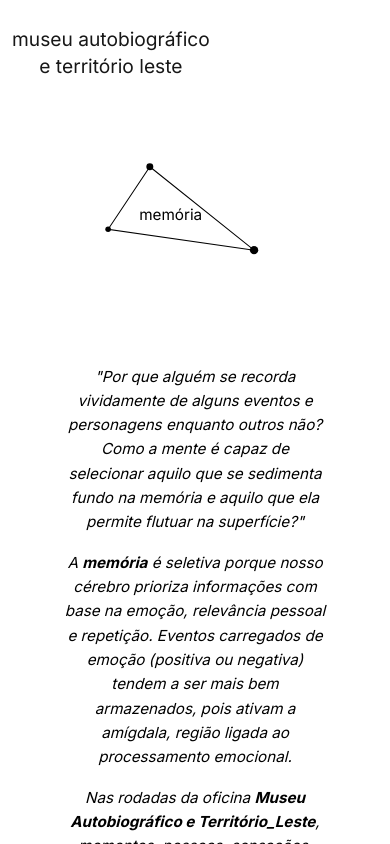
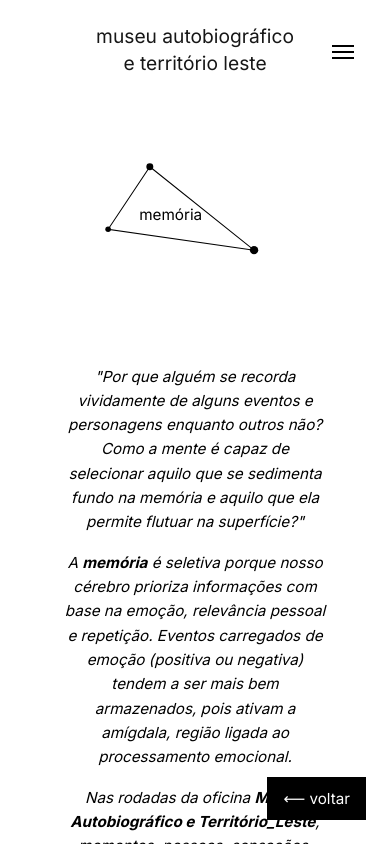
Before and after one commit to caiocastelhano/museu-autobiografico, a Next.js app: page /memoria in a window 390 px wide. Built offline with nearby package versions, Linux system fonts and the light colour scheme.

Commit message:
Acrescenta botão de voltar, resolve problema de Navbar e cria componentes BacktoHomeButton e TopMenu para facilitar lógica da versão responsiva

```diff
--- /dev/null
+++ b/src/app/components/BackToHomeButton.jsx
@@ -0,0 +1,11 @@
+// components/BackToHomeButton.jsx
+import Link from "next/link";
+import styles from "../styles/BackToHomeButton.module.css";
+
+export default function BackToHomeButton() {
+  return (
+    <Link href="/" className={styles.backButton}>
+      ⟵ voltar
+    </Link>
+  );
+}
--- /dev/null
+++ b/src/app/components/TopMenu.jsx
@@ -0,0 +1,27 @@
+// components/TopMenu.jsx
+"use client";
+
+import { useEffect, useState } from "react";
+import Link from "next/link";
+import MobileMenu from "./MobileMenu";
+import styles from "../styles/Page.module.css"; // ou outro css central
+
+export default function TopMenu() {
+  const [isMobile, setIsMobile] = useState(false);
+
+  useEffect(() => {
+    const check = () => setIsMobile(window.innerWidth <= 768);
+    check();
+    window.addEventListener("resize", check);
+    return () => window.removeEventListener("resize", check);
+  }, []);
+
+  return isMobile ? (
+    <MobileMenu />
+  ) : (
+    <div className={styles.desktopMenu}>
+      <Link href="/sobre"><div className={styles.sobre}>sobre/about</div></Link>
+      <Link href="/contato"><div className={styles.contato}>contato/contact</div></Link>
+    </div>
+  );
+}
--- a/src/app/memoria/page.js
+++ b/src/app/memoria/page.js
@@ -4,11 +4,14 @@ import Navbar from "@/app/components/Navbar";
 import Footer from "@/app/components/Footer";
 import styles from "@/app/memoria/Memoria.module.css";
 import Image from "next/image";
+import BackToHomeButton from "@/app/components/BackToHomeButton";
+import TopMenu from "@/app/components/TopMenu";
 
 export default function MemoriaPage() {
   return (
     <div className={styles.pageContainer}>
       <Navbar />
+      <TopMenu />
 
       <main className={styles.mainContent}>
         {/* Bloco de abertura com a forma + texto */}
@@ -495,6 +498,8 @@ export default function MemoriaPage() {
             </section>
       </main>
 
+      <BackToHomeButton />
+
       <Footer />
     </div>
   );
--- /dev/null
+++ b/src/app/styles/BackToHomeButton.module.css
@@ -0,0 +1,18 @@
+.backButton {
+    position: fixed;
+    bottom: 24px;
+    right: 24px;
+    background-color: black;
+    color: white;
+    padding: 12px 16px;
+    border-radius: 0px;
+    font-size: 0.95rem;
+    text-decoration: none;
+    z-index: 999;
+    transition: background-color 0.3s ease;
+  }
+
+  .backButton:hover {
+    background-color: #333;
+    cursor: pointer;
+  }
--- a/src/app/styles/Navbar.module.css
+++ b/src/app/styles/Navbar.module.css
@@ -28,17 +28,22 @@
 
 @media (max-width: 768px) {
   .navbar {
+    position: fixed;
     align-items: flex-start;
-    padding: 16px 12px;
+    padding: 50px 12px;
   }
 
   .navbarTitle {
+    position: absolute;
+    top: 50%;
+    left: 50%;
+    transform: translate(-50%, -50%); /* centraliza perfeitamente */
     font-size: 1.2rem;
     white-space: normal;
     line-height: 1.4;
-    margin-top: 10px;
     text-align: center;
-    width: 100%;
+    width: max-content;
+    margin: 0 auto;
   }
 
   .break {
```
Also changed, not shown: src/app/page.jsx (+9 -24 lines).
